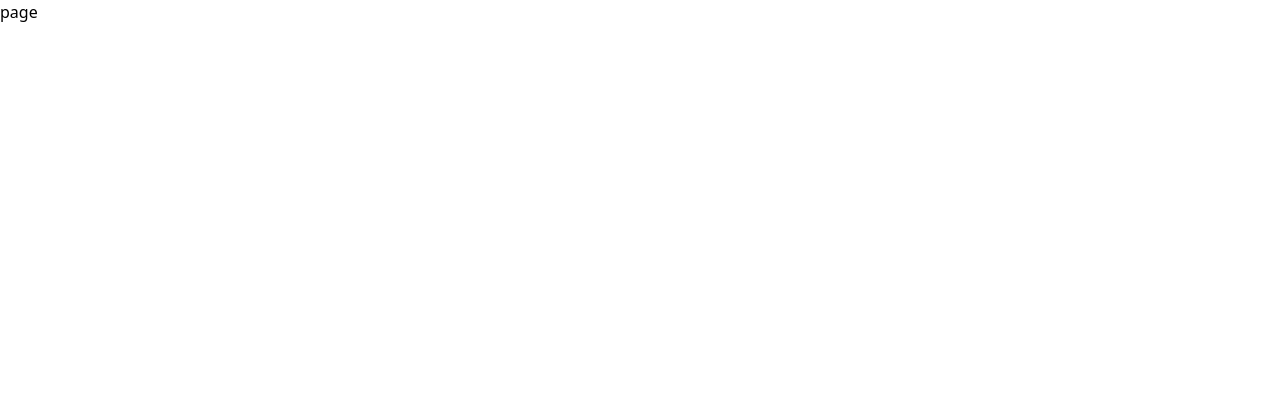
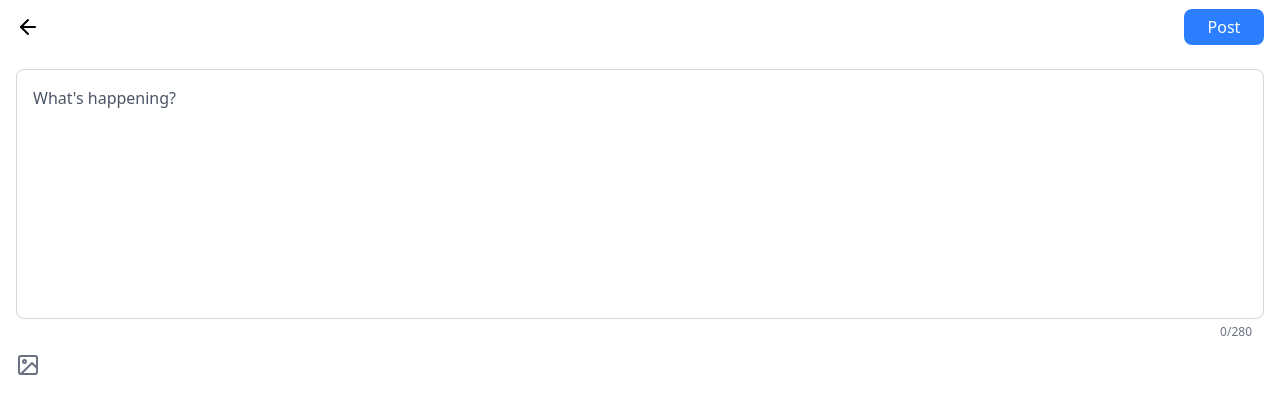
Before and after one commit to stnqls/wiseai, a Next.js app: page /compose in a window 1280 px wide. Shown: the top 414 px of the page. Built offline with nearby package versions, Linux system fonts and the light colour scheme.

Commit message:
feat: compose 작업중

```diff
--- /dev/null
+++ b/src/_components/ImageAttachment/ImageAttachment.tsx
@@ -0,0 +1,42 @@
+import { cn } from "@/_lib/cn";
+import ImageIcon from "@/assets/icons/image.svg";
+import { ComponentProps } from "react";
+
+interface ImageAttachmentProps extends ComponentProps<"input"> {
+  classNames?: {
+    label?: string;
+    input?: string;
+    icon?: string;
+  };
+}
+
+export default function ImageAttachment({
+  classNames,
+  ...props
+}: ImageAttachmentProps) {
+  return (
+    <label
+      className={cn(
+        "hover:cursor-pointer w-fit has-focus:ring-2 has-focus:ring-blue-500 has-focus:ring-offset-2 has-focus:rounded-4",
+        classNames?.label
+      )}
+    >
+      <input
+        type="file"
+        accept="image/* video/*"
+        className={cn(
+          "absolute w-1 h-1 opacity-0 pointer-events-none",
+          classNames?.input
+        )}
+        multiple
+        {...props}
+      />
+      <ImageIcon
+        className={cn(
+          "w-24 h-24 text-gray-500 hover:text-blue-500",
+          classNames?.icon
+        )}
+      />
+    </label>
+  );
+}
--- a/src/app/(main)/layout.tsx
+++ b/src/app/(main)/layout.tsx
@@ -8,7 +8,7 @@ export default function MainLayout({
   return (
     <div className="flex h-full">
       <Header />
-      <div className="flex-grow-2 overflow-y-auto">{children}</div>
+      <main className="flex-grow-2 overflow-y-auto">{children}</main>
     </div>
   );
 }
--- /dev/null
+++ b/src/app/compose/layout.tsx
@@ -0,0 +1,26 @@
+"use client";
+
+import Button from "@/_components/Button/Button";
+import { pathUrls } from "@/_routes/path";
+import ArrowLeftIcon from "@/assets/icons/arrow_left.svg";
+import Link from "next/link";
+
+export default function ComposeLayout({
+  children,
+}: Readonly<{
+  children: React.ReactNode;
+}>) {
+  return (
+    <div className="h-full">
+      <header className="sticky top-0 left-0 bg-white h-53 flex items-center justify-between px-16">
+        <Link href={pathUrls.home}>
+          <ArrowLeftIcon className="w-24 h-24" />
+        </Link>
+        <Button variant="blue" size={36} className="w-80">
+          Post
+        </Button>
+      </header>
+      <main className="p-16">{children}</main>
+    </div>
+  );
+}
--- a/src/app/compose/page.tsx
+++ b/src/app/compose/page.tsx
@@ -1,9 +1,41 @@
+"use client";
+
+import ImageAttachment from "@/_components/ImageAttachment/ImageAttachment";
+import Textarea from "@/_components/Textarea/Textarea";
 // 게시물 작성 모달 또는 별도 페이지
 // 텍스트 입력 (최대 280자 제한)
 // 이미지 첨부 기능 (미리보기 포함)
 // 실시간 글자 수 카운터
 // 작성 완료 후 피드에 새 게시물 반영
 
-export default function page() {
-  return <div>page</div>;
+import { ChangeEvent, useCallback, useState } from "react";
+
+export default function ComposePage() {
+  const [text, setText] = useState("");
+
+  const onChangeText = useCallback((e: ChangeEvent<HTMLTextAreaElement>) => {
+    const { value } = e.target;
+    if (value.length > 280) {
+      return;
+    }
+    setText(value);
+  }, []);
+
+  return (
+    <div className="flex flex-col gap-12">
+      <div className="flex flex-col gap-4">
+        <Textarea
+          placeholder="What's happening?"
+          value={text}
+          onChange={onChangeText}
+          className="h-250"
+        />
+        <span className="self-end text-gray-500 text-12 px-12">
+          {text.length}/280
+        </span>
+      </div>
+
+      <ImageAttachment />
+    </div>
+  );
 }
--- a/src/app/layout.tsx
+++ b/src/app/layout.tsx
@@ -14,9 +14,7 @@ export default function RootLayout({
 }>) {
   return (
     <html lang="ko">
-      <body className="h-dvh">
-        <main className="h-full">{children}</main>
-      </body>
+      <body className="h-dvh">{children}</body>
     </html>
   );
 }
```
Also changed, not shown: public/assets/icons/arrow_left.svg (added), public/assets/icons/image.svg (added).
